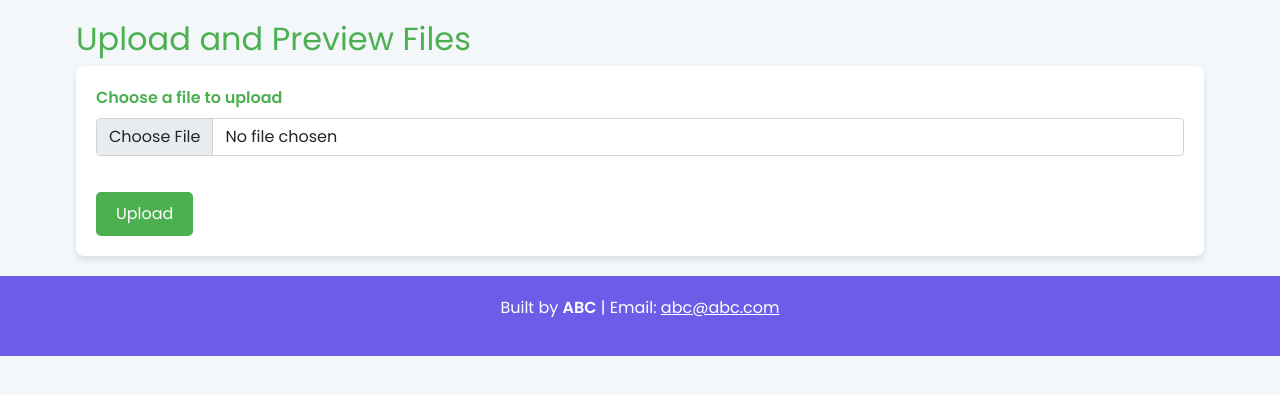
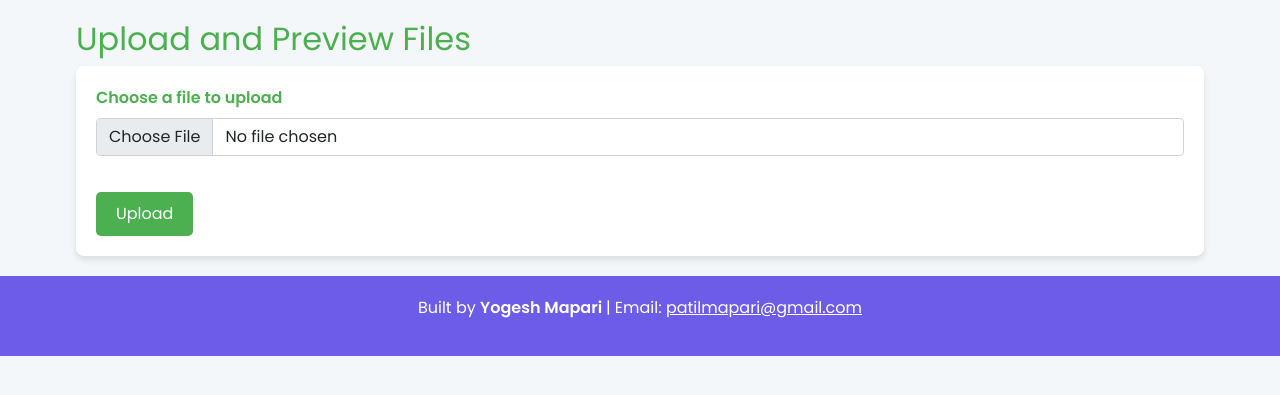
Before and after one commit to yogeshmapari/data_genrator, a Flask app: page /reader in a window 1280 px wide. Shown: the top 395 px of the page. Run offline with Flask 2, Linux system fonts and the light colour scheme; parts of the project's set-up code (start-up, migrations or seed data) failed here and were passed over; some libraries are stand-ins or nearby versions.

Commit message:
added new feature

```diff
--- a/templates/reader.html
+++ b/templates/reader.html
@@ -72,7 +72,7 @@
     </div>
 
     <div class="footer">
-        <p>Built by <strong>ABC</strong> | Email: <a href="mailto:abc@abc.com" style="color: white;">abc@abc.com</a></p>
+        <p>Built by <strong>Yogesh Mapari </strong> | Email: <a href="mailto:patilmapari@gmail.com" style="color: white;">patilmapari@gmail.com</a></p>
     </div>
 
     <script>
```
Also changed, not shown: 1 other file.
